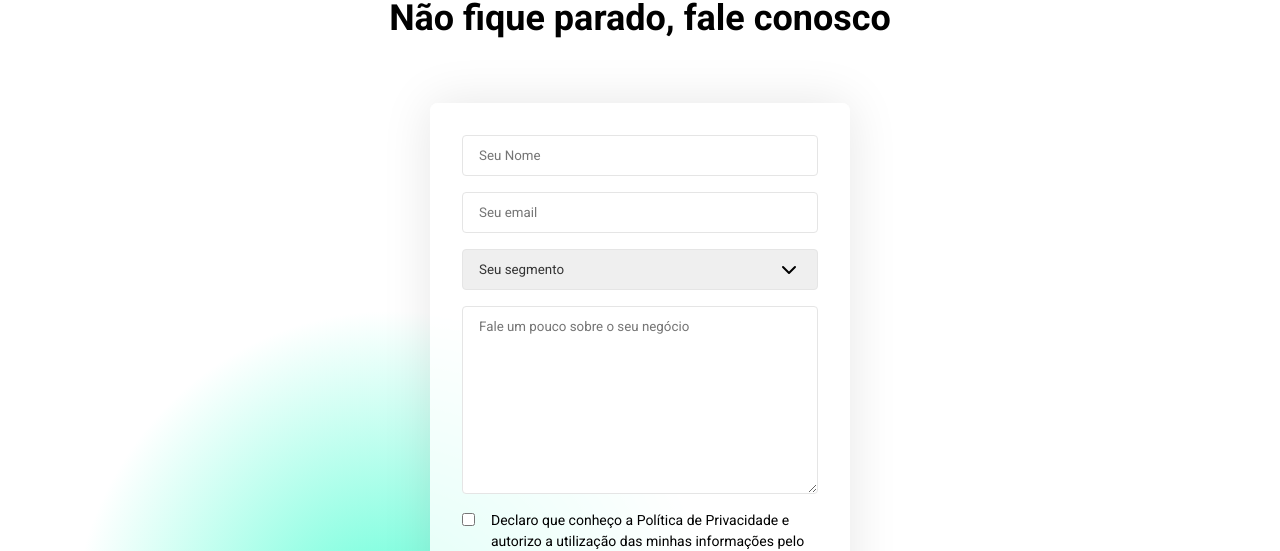
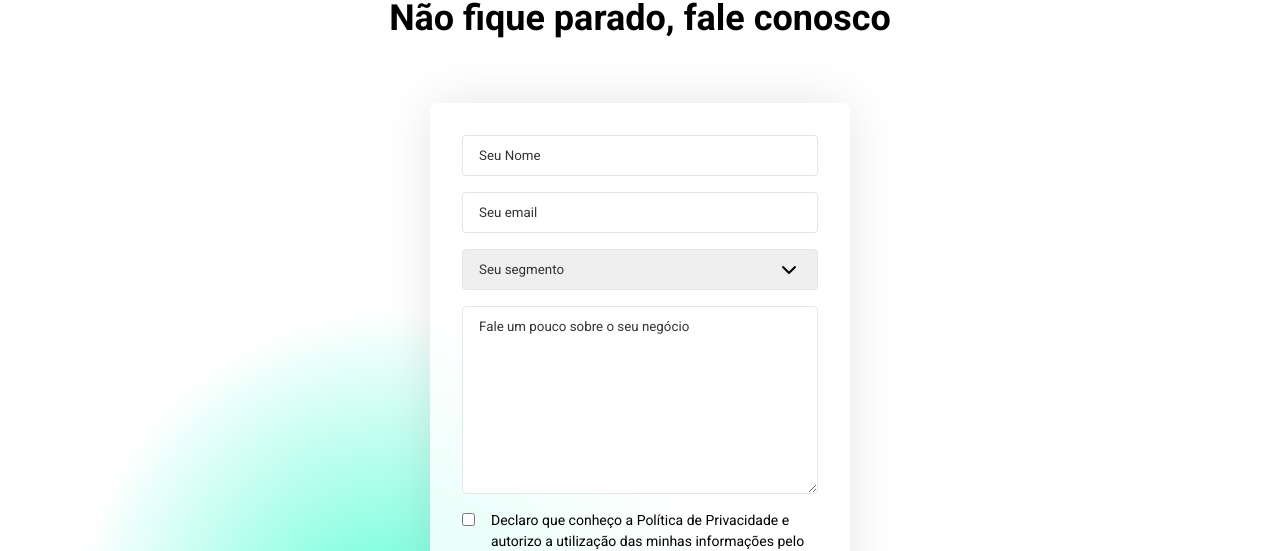
Before and after one commit to carolinanonato/splabs, a React (Create React App) app: page / in a window 1280 px wide. Shown: the part 1688-2239 px from the top of the page. Built offline with nearby package versions, Linux system fonts and the light colour scheme; no server answers.

Commit message:
css fixes

```diff
--- a/src/Styles/Form.scss
+++ b/src/Styles/Form.scss
@@ -33,10 +33,16 @@
         font-family: 'Roboto', sans-serif;
         padding: 12px 16px;
         border: 1px solid $lightGray;
-        color: $darkGray;
+        color: #343434;
         margin-bottom: 16px;
         border-radius: 4px;
 
+    }
+
+    input::placeholder,
+    textarea::placeholder,
+    select::placeholder {
+        color: #343434;
     }
 
     input:hover,
@@ -76,9 +82,6 @@
         align-items: flex-start;
     }
 
-    input[type=checkbox] {
-        accent-color: $darkGreen;
-    }
 
     label {
         margin-left: 16px;
@@ -93,7 +96,11 @@
         background: $darkGray;
         cursor: pointer;
         margin-top: 3px;
+        accent-color: $darkGreen;
+
     }
+
+
 
 }
 
```
Also changed, not shown: src/Styles/Cases.scss (+1 -12 lines).
